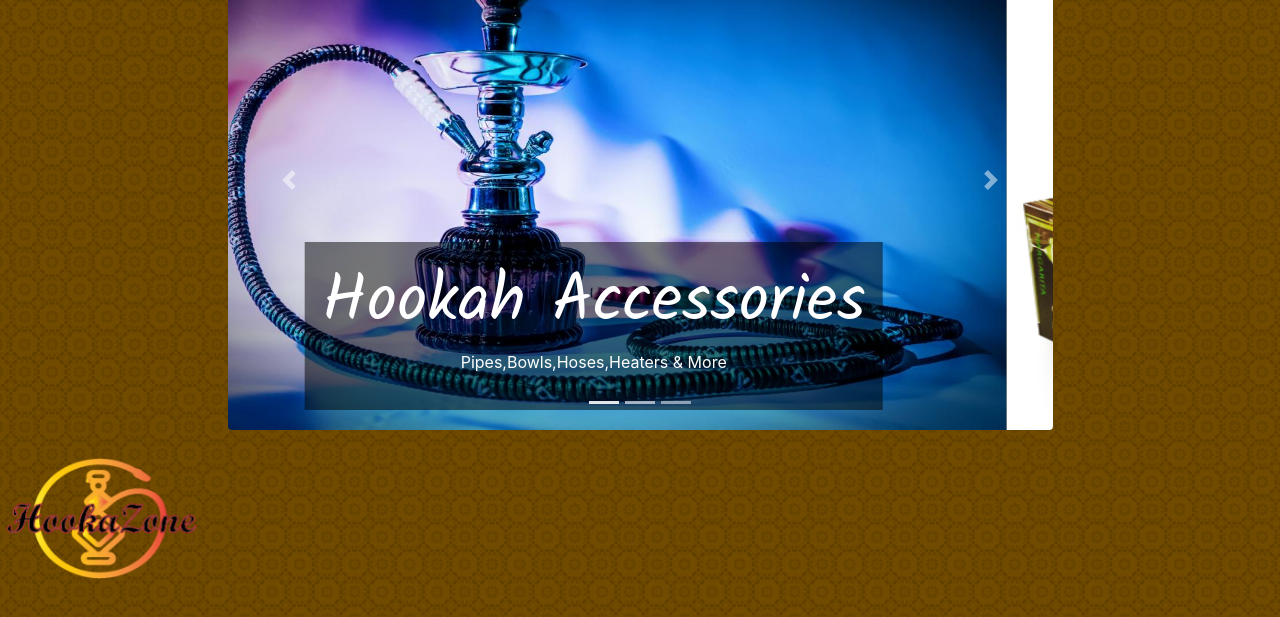
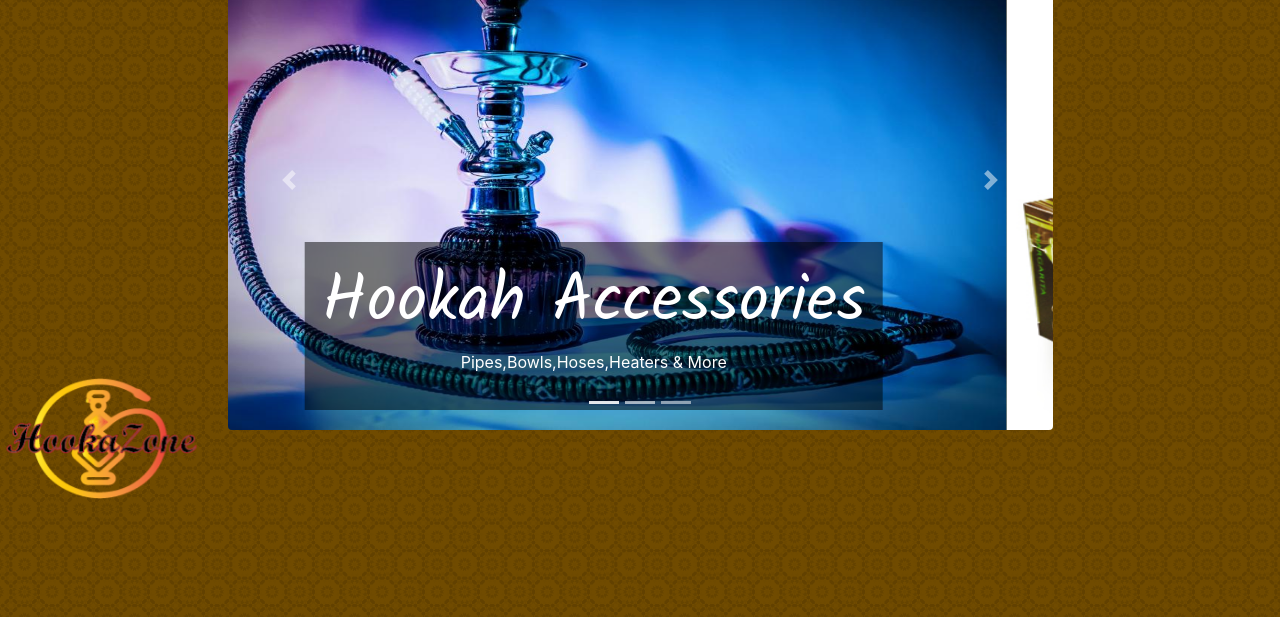
Before and after one commit to IMendoza0220/shoppingStore, a website: page public/index.html in a window 1280 px wide. Shown: the part 166-783 px from the top of the page. Drawn offline with nearby package versions, Linux system fonts and the light colour scheme; no server answers.

Commit message:
working styling

```diff
--- a/public/index.html
+++ b/public/index.html
@@ -104,7 +104,7 @@
     <div class="row">
         <img src="https://gallery.yopriceville.com/var/resizes/Free-Clipart-Pictures/Smoke-PNG/Smoke_Clip_Art_Transparent_Image.png?m=1522126144"
             class="img-fluid" style="position: fixed; left:25px; z-index:-2; width: 15%" alt="">
-        <img src="assets/Images/hookaZoneLogo.png" style="position: fixed; left:5px; bottom: 55px; z-index:-2; width: 15%" alt="">
+        <img src="assets/Images/hookaZoneLogo.png" style="position: fixed; left:5px; bottom: 135px; z-index:-2; width: 15%" alt="">
         <div class="container mt-5">
 
             <div class="row d-flex justify-content-center">
```
